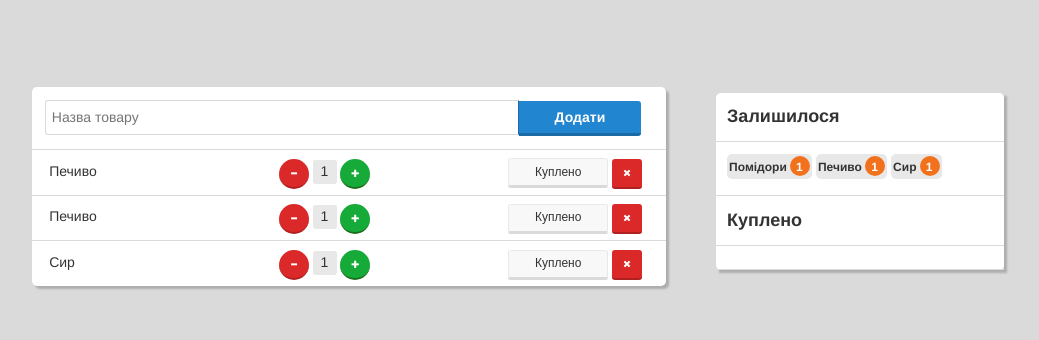
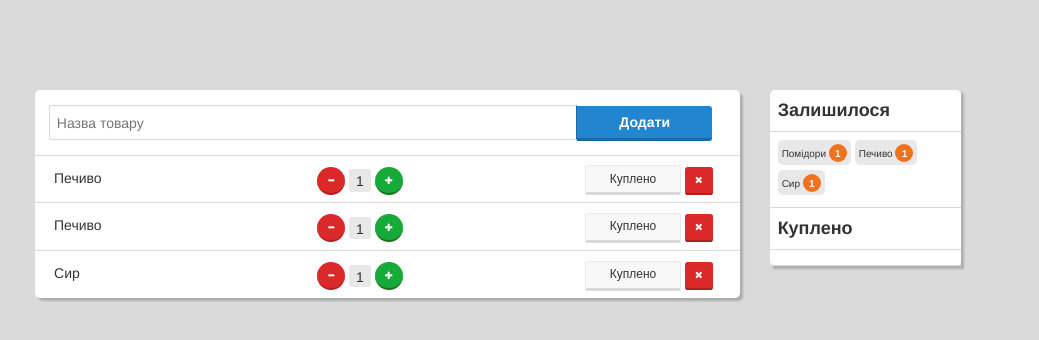
Before and after one commit to Nick4409/shop-list, a plain HTML site: page index.html in a window 1280 px wide. Shown: the whole page, without its empty margins (55-1094 px from the left). Drawn offline with nearby package versions, Linux system fonts and the light colour scheme.

Commit message:
changed structure

```diff
--- a/index.html
+++ b/index.html
@@ -9,9 +9,8 @@
 
 </head>
 <body>
-<div class="main-container">
-    <div class="wrapper-container">
-
+<div class="line">
+    <div class="column-left">
         <div class="add-list-container ">
             <div class="add-list">
                 <!-- line for adding elements-->
@@ -22,7 +21,7 @@
 
 
                 <div class="table paddingless">
-                   <div class="item">
+                    <div class="item">
                         <div class="item-title">
                             <span contenteditable="true" class="title">Печиво</span>
                         </div>
@@ -35,7 +34,7 @@
                             <button class="bought-button">Куплено</button>
                             <button class="delete-button glyphicon glyphicon-remove white red-shadow"></button>
                         </div>
-                   </div>
+                    </div>
                     <div class="item">
                         <div class="item-title">
                             <span contenteditable="true" class="title">Печиво</span>
@@ -69,6 +68,8 @@
             </div>
         </div>
 
+    </div>
+    <div class="column-right">
         <div class="to-bye-list-container ">
             <div class="to-bye-list">
                 <div class="to-bought-title-section">
@@ -90,6 +91,12 @@
     </div>
 </div>
 
+<div class="main-container">
+
+
+</div>
+</div>
+
 
 </body>
 </html>
--- /dev/null
+++ b/js.js
@@ -0,0 +1,3 @@
+/**
+ * Created by Nick on 16.05.2016.
+ */
--- a/main.css
+++ b/main.css
@@ -18,28 +18,22 @@ body {
     padding: 0%;
 }
 .add-list-container{
-    display: inline-flex;
-    margin: 2%;
-    padding: 0%;
-    width: 55%;
+    display: inline-block;
+    margin: 15px;
     background-color: #ffffff;
     border-radius: 5px;
     box-shadow: 3px 3px 2px #aeaeae;
 }
 .to-bye-list-container{
-    display: inline-flex;
-
-    width: 25%;
-    margin: 2%;
-    padding: 0%;
+    display: inline-block;
+    margin: 15px;
     box-shadow: 3px 3px 2px #aeaeae;
 }
 .to-bye-list{
+    display: inline-block;
     width: 100%;
     background-color: #ffffff;
     border-radius: 5px;
-    padding: 0%;
-    margin: 0%;
 }
 .table{
     width: 100%;
@@ -74,18 +68,20 @@ body {
     height: 25px;
     border-radius: 5px;
     text-align: center;
-    font-size: 12px;
-    padding: 2px;
+    font-size: 10px;
+    font-weight: 500;
+    padding: 4px;
     display: inline-block;
     background: #E8E8E8;
 }
 .amount-of-element-title{
-    width: 20px;
-    height: 20px;
-    display: inline-flex;
+    width: 18px;
+    height: 18px;
+    display: inline-block;
     border-radius: 100%;
-    padding: 6px;
-    padding-top: 3px;
+    padding: 3px;
+
+    font-size: 10px;
     color: white;
     background-color: #F2711C;
 }
@@ -121,8 +117,10 @@ body {
     width: 30%;
 }
 .name-input{
+    position: relative;
+    top: 1px;
     width: 78%;
-    height: 35px;
+    height: 2.5em;
     padding: 1%;
     border: 1px solid #DADADA;
     border-right: 1px solid #1a6aa6;
@@ -132,7 +130,7 @@ body {
 }
 .add-button{
     width: 20%;
-    height: 35px;
+    height: 2.5em;
 
     font-weight: bold;
     border-bottom-right-radius: 3px;
@@ -153,8 +151,8 @@ body {
 }
 .bought-button{
     text-align:center;
-    width: 100px;
-    height: 30px;
+    width: 8em;
+    height: 2.5em;
     font-size: 12px;
     font-weight: 500;
     font-family: Arial;
@@ -168,8 +166,8 @@ body {
 }
 .delete-button{
     text-align:center;
-    width: 30px;
-    height: 30px;
+    width: 3.5em;
+    height: 3.5em;
     font-size: 8px;
     background: #DB2828;
     border: none;
@@ -182,8 +180,8 @@ body {
 .green-circle-button{
     cursor: pointer;
     text-align:center;
-    width: 30px;
-    height: 30px;
+    width: 3.5em;
+    height: 3.5em;
     border-radius: 100%;
     font-size: 8px;
     border: none;
@@ -195,8 +193,8 @@ body {
 .red-circle-button{
     cursor: pointer;
     text-align:center;
-    width: 30px;
-    height: 30px;
+    width: 3.5em;
+    height: 3.5em;
     font-size: 8px;
     border-radius: 100%;
     border: none;
@@ -207,11 +205,13 @@ body {
 }
 
 .count-lable{
-    width: 24px;
-    height: 24px;
+    width: 1.6em;
+    height: 1.6em;
     border-radius: 10%;
     background: #E8E8E8;
-    padding: 1px;
+    padding: 2px;
+    position: relative;
+    top: 0.25em;
     border: none;
     text-align: center;
     display: inline-block;
@@ -228,3 +228,23 @@ body {
 .green-shadow{
     border-bottom: 2px solid #1b6f1b;
 }
+
+.line {
+    padding: 75px;
+    min-width: 800px;
+    max-width: 1200px;
+
+}
+.column-left {
+    display: inline-block;
+    width: 70%;
+    float: left;
+
+}
+.column-right {
+    display: inline-block;
+    width: 30%;
+    float: left;
+
+
+}
```
